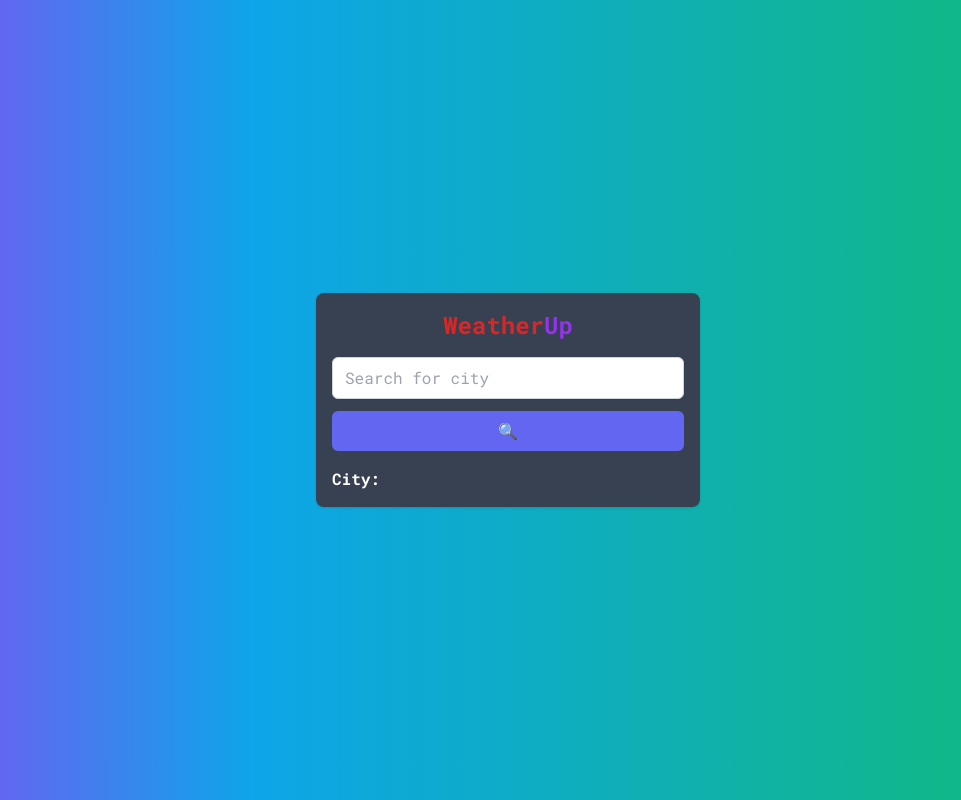
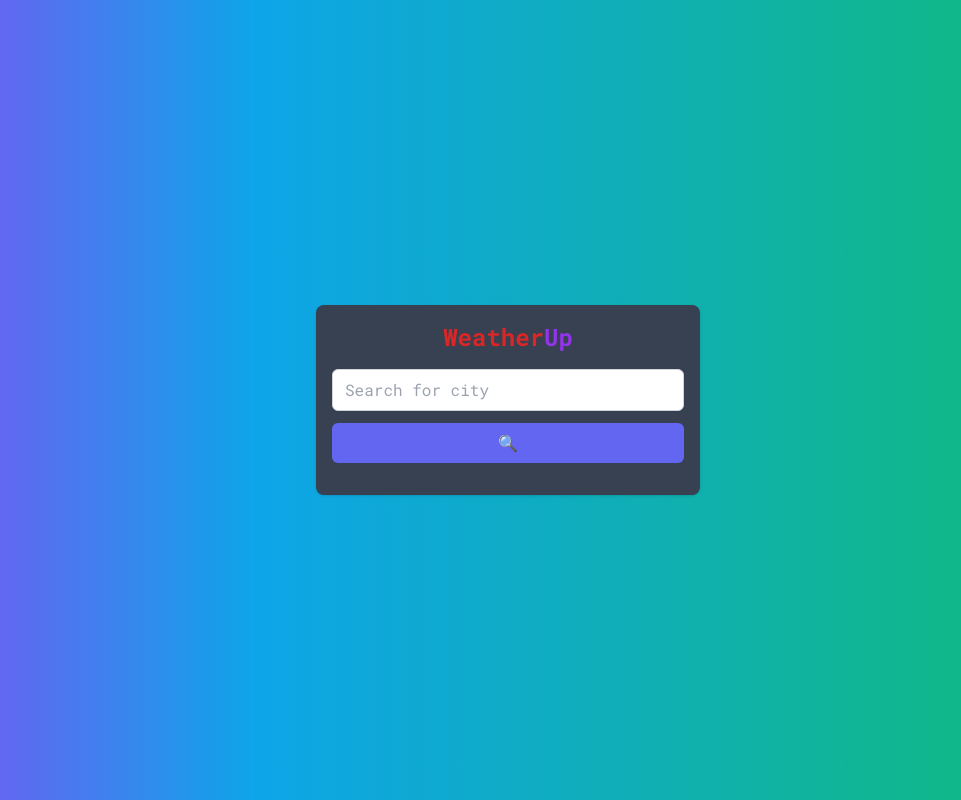
Before and after one commit to mskp/nextjs-weather-app, a Next.js app: page / in a window 1280 px wide. Shown: the whole page, without its empty margins (132-1093 px from the left). Built offline with nearby package versions, Linux system fonts and the light colour scheme.

Commit message:
Information not provided by developerr

```diff
--- a/src/app/page.js
+++ b/src/app/page.js
@@ -5,9 +5,7 @@ import { useState, useEffect } from "react";
 export default function Home() {
   const [search, setSearch] = useState("");
   const [isLoading, setIsLoading] = useState(false);
-  const [weatherInfo, setWeatherInfo] = useState({
-    city: "",
-  });
+  const [weatherInfo, setWeatherInfo] = useState({});
 
   useEffect(() => {
     if (search) {
@@ -34,12 +32,8 @@ export default function Home() {
       }
 
       const data = await response.json();
-      // Inserting the city field in the response data
-      ((obj, key, value) => {
-        obj[key] = value;
-        customOrder.unshift(key);
-      })(data, city, search)
       setWeatherInfo({
+        city: search,
         ...data,
       });
     } catch (error) {
```
